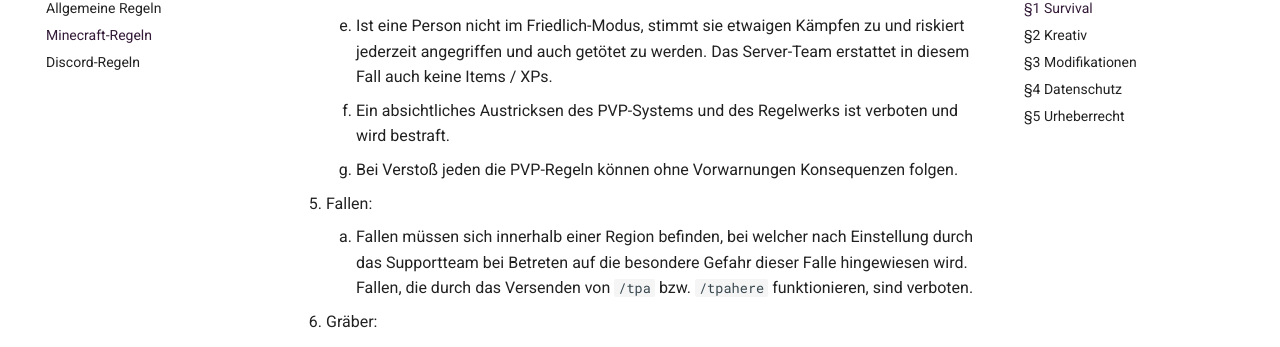
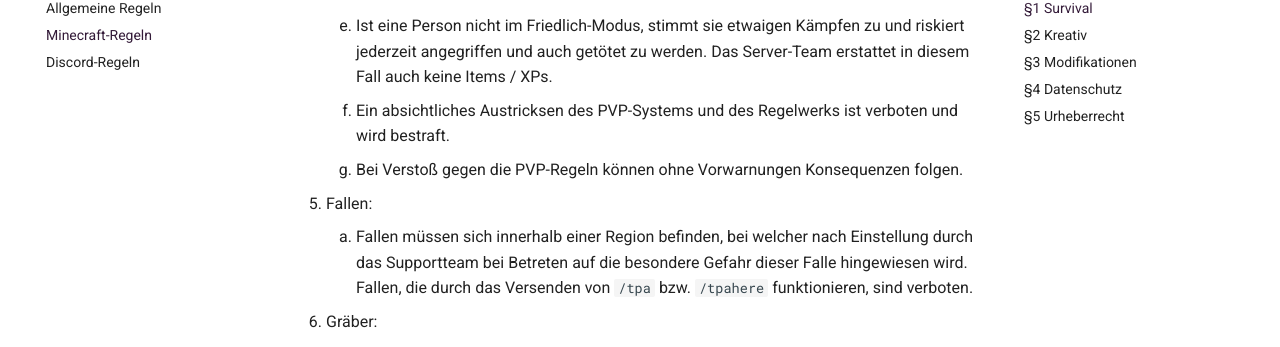
Before and after one commit to CansteinBerlin/docu, an MkDocs documentation site: the page built from docs/rules/minecraft.md, in a window 1280 px wide and 900 px high, scrolled down 783 px. Shown: the part 100-447 px from the top of the window. Built offline with MkDocs 1.6.1 and Material for MkDocs 9.7.7, drawn with Linux system fonts in a browser that asks for light colours; comment, search, counter and statistics services are not loaded.

Commit message:
Small typo

```diff
--- a/docs/rules/minecraft.md
+++ b/docs/rules/minecraft.md
@@ -13,7 +13,7 @@
     4. Als Angriff zählen hier auch indirekte Wege einem Spieler Schaden zuzufügen, wie z.B. Lava-Attacken.
     5. Ist eine Person nicht im Friedlich-Modus, stimmt sie etwaigen Kämpfen zu und riskiert jederzeit angegriffen und auch getötet zu werden. Das Server-Team erstattet in diesem Fall auch keine Items / XPs.
     6. Ein absichtliches Austricksen des PVP-Systems und des Regelwerks ist verboten und wird bestraft.
-    7. Bei Verstoß jeden die PVP-Regeln können ohne Vorwarnungen Konsequenzen folgen.
+    7. Bei Verstoß gegen die PVP-Regeln können ohne Vorwarnungen Konsequenzen folgen.
 5. Fallen:
     1. Fallen müssen sich innerhalb einer Region befinden, bei welcher nach Einstellung durch das Supportteam bei Betreten auf die besondere Gefahr dieser Falle hingewiesen wird. Fallen, die durch das Versenden von `/tpa` bzw. `/tpahere` funktionieren, sind verboten.
 6. Gräber:
```
